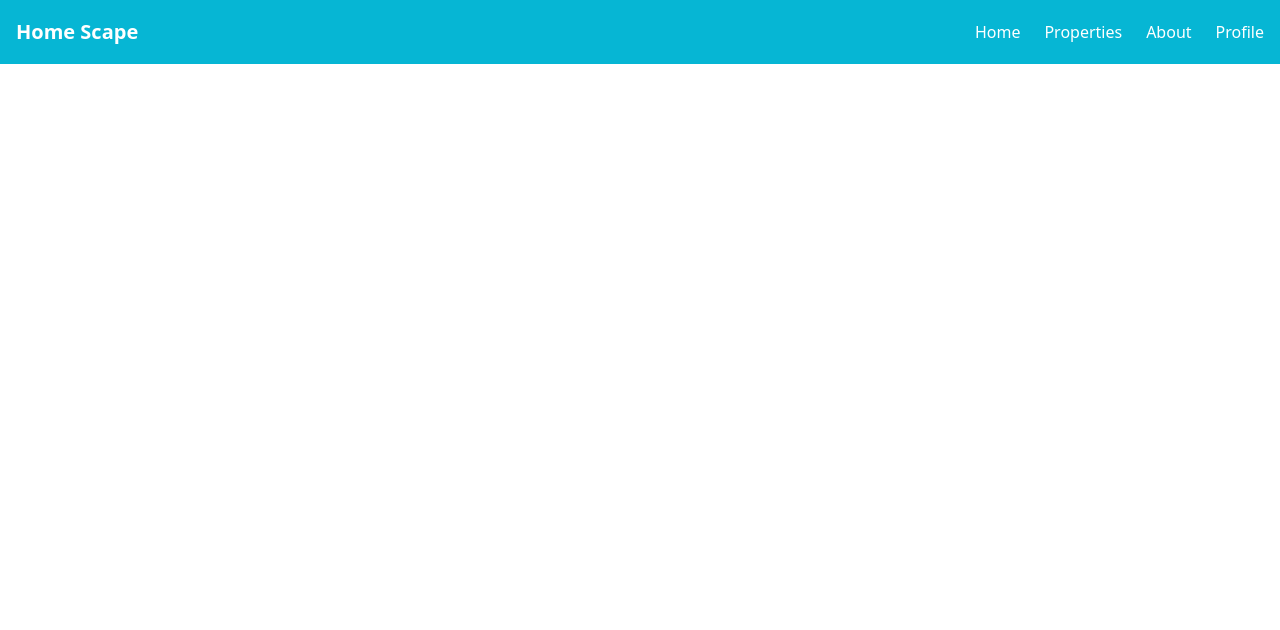
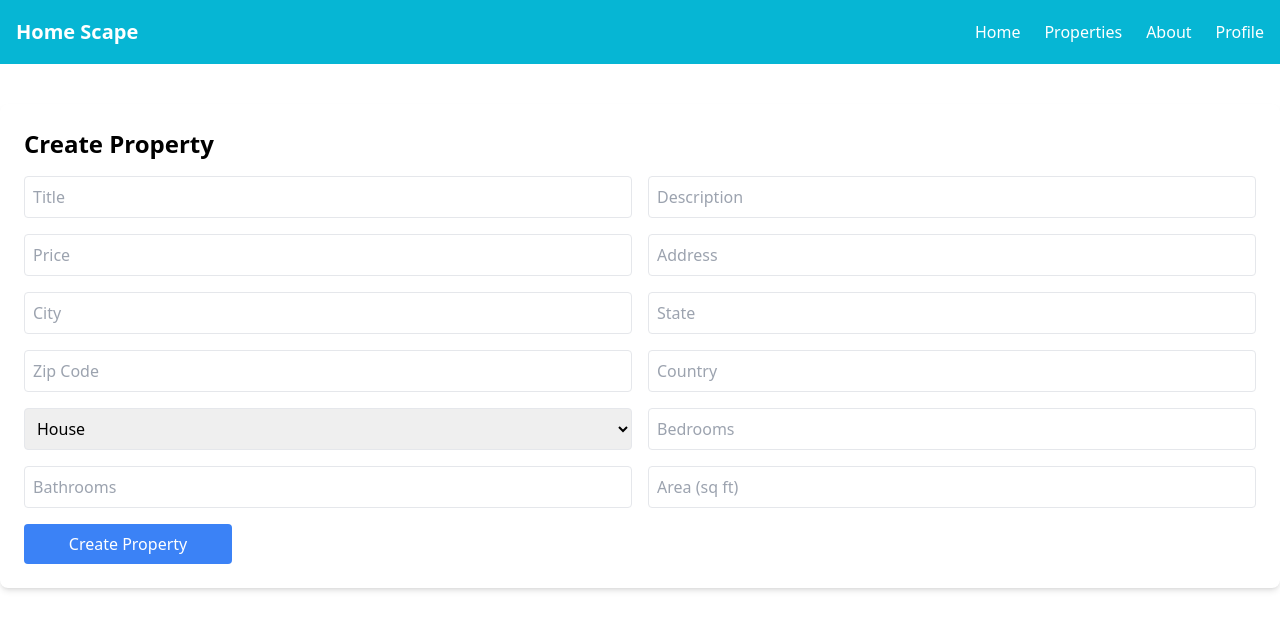
Before and after one commit to samir-27/Real-Estate-Frontend, a React (Vite) app: page /seller/create-property in a window 1280 px wide. Shown: the top 630 px of the page. Built offline with nearby package versions, Linux system fonts and the light colour scheme.

Commit message:
create property added

```diff
--- a/src/App.jsx
+++ b/src/App.jsx
@@ -10,6 +10,7 @@ import PropertyDetail from './components/PropertyDetail'
 import Profile from './pages/Profile'
 import MyProfile from './components/MyProfile'
 import ChangePassword from './components/ChangePassword'
+import CreateProperty from './pages/CreateProperty'
 function App() {
   return (
     <>
@@ -24,6 +25,10 @@ function App() {
         </Route>
         <Route path='/login' element={<Login />} ></Route>
         <Route path='/signup' element={<Signup />} ></Route>
+        {/* <Route path='/seller/home' element={<SellerHome />} /> */}
+        <Route path='/seller/create-property' element={<CreateProperty />} />
+        {/* <Route path='/seller/my-properties' element={<MyProperties />} />
+        <Route path='/seller/profile' element={<SellerProfile />} /> */}
       </Routes>
     </>
   )
--- /dev/null
+++ b/src/pages/CreateProperty.jsx
@@ -0,0 +1,80 @@
+import React, { useState } from 'react';
+
+const CreateProperty = () => {
+  const [formData, setFormData] = useState({
+    title: '',
+    description: '',
+    price: '',
+    address: '',
+    city: '',
+    state: '',
+    zipCode: '',
+    country: '',
+    images: [],
+    propertyType: 'House',
+    bedrooms: 0,
+    bathrooms: 0,
+    area: 0,
+  });
+  const token = localStorage.getItem("token");
+  console.log("token====",token);
+  const handleChange = (e) => {
+    setFormData({ ...formData, [e.target.name]: e.target.value });
+  };
+
+  const handleSubmit = async (e) => {
+    e.preventDefault();
+    // console.log("Token being sent:", token);
+
+    try {
+      const response = await fetch('http://localhost:3000/api/v1/property/create', {
+        method: 'POST',
+        headers: {
+          'Content-Type': 'application/json',
+          'Authorization': `Bearer ${token}`,
+        },
+        body: JSON.stringify(formData),
+      });
+
+      if (!response.ok) {
+        const errorData = await response.json();
+        throw new Error(errorData.message || `HTTP error! Status: ${response.status}`);
+      }
+
+      const data = await response.json();
+      console.log('Property Created:', data);
+    } catch (error) {
+      console.error('Error creating property:', error);
+    }
+  };
+
+
+  return (
+    <div className="container mx-auto bg-white p-6 rounded-lg shadow-md mt-10">
+      <h2 className="text-2xl font-bold mb-4">Create Property</h2>
+      <form onSubmit={handleSubmit} className="grid grid-cols-1 md:grid-cols-2 gap-4">
+        <input type="text" name="title" placeholder="Title" onChange={handleChange} className="border p-2 rounded" required />
+        <input type="text" name="description" placeholder="Description" onChange={handleChange} className="border p-2 rounded" required />
+        <input type="number" name="price" placeholder="Price" onChange={handleChange} className="border p-2 rounded" required />
+        <input type="text" name="address" placeholder="Address" onChange={handleChange} className="border p-2 rounded" required />
+        <input type="text" name="city" placeholder="City" onChange={handleChange} className="border p-2 rounded" required />
+        <input type="text" name="state" placeholder="State" onChange={handleChange} className="border p-2 rounded" required />
+        <input type="text" name="zipCode" placeholder="Zip Code" onChange={handleChange} className="border p-2 rounded" required />
+        <input type="text" name="country" placeholder="Country" onChange={handleChange} className="border p-2 rounded" required />
+        <select name="propertyType" onChange={handleChange} className="border p-2 rounded">
+          <option>House</option>
+          <option>Apartment</option>
+          <option>Condo</option>
+          <option>Land</option>
+          <option>Other</option>
+        </select>
+        <input type="number" name="bedrooms" placeholder="Bedrooms" onChange={handleChange} className="border p-2 rounded" />
+        <input type="number" name="bathrooms" placeholder="Bathrooms" onChange={handleChange} className="border p-2 rounded" />
+        <input type="number" name="area" placeholder="Area (sq ft)" onChange={handleChange} className="border p-2 rounded" />
+        <button type="submit" className="col-span-2 bg-blue-500 text-white p-2 rounded hover:bg-blue-600 w-52">Create Property</button>
+      </form>
+    </div>
+  );
+};
+
+export default CreateProperty;
```
Lines whose indentation alone changed are shown as unchanged.
